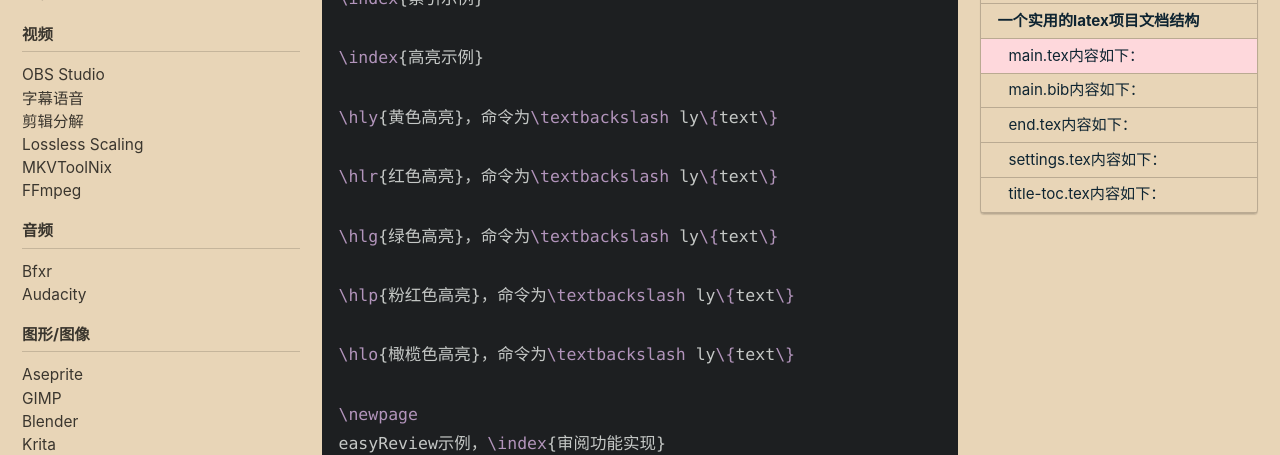
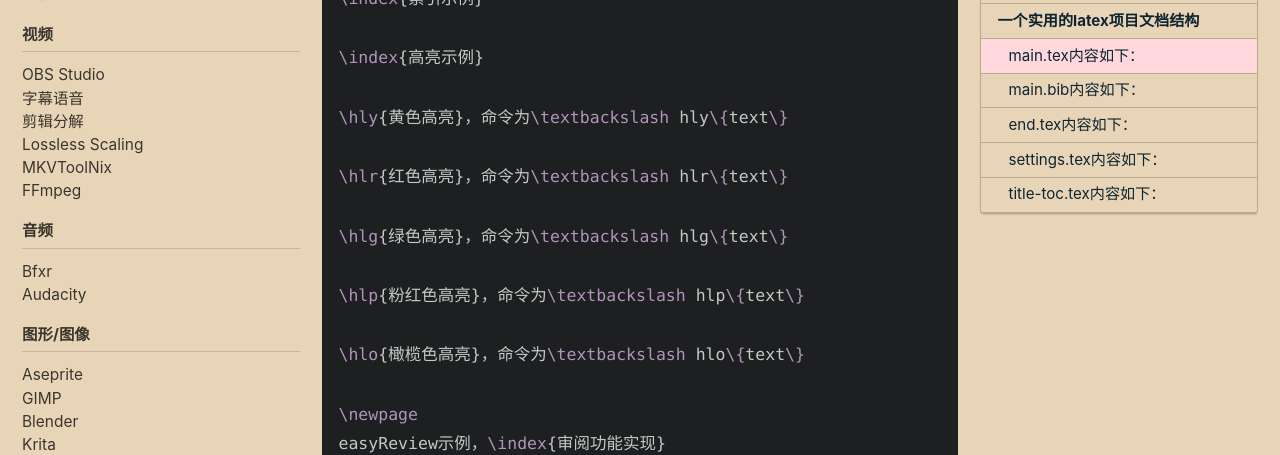
Before and after one commit to Kalix-Green/Kalix-Green.github.io, a Jekyll site: the page built from _software-guide/文本/05-文本-TeXstudio.md, in a window 1280 px wide and 900 px high, scrolled down 4123 px. Shown: the part 152-607 px from the top of the window. Built offline with Jekyll 4.4.1, drawn with Linux system fonts in a browser that asks for light colours; cached includes are drawn as plain includes.

Commit message:
修正texstudio中的main文件部分的高亮部分的命令错误。

```diff
--- a/_software-guide/文本/05-文本-TeXstudio.md
+++ b/_software-guide/文本/05-文本-TeXstudio.md
@@ -126,15 +126,15 @@ project
 
 \index{高亮示例}
 
-\hly{黄色高亮}，命令为\textbackslash ly\{text\}
+\hly{黄色高亮}，命令为\textbackslash hly\{text\}
 
-\hlr{红色高亮}，命令为\textbackslash ly\{text\}
+\hlr{红色高亮}，命令为\textbackslash hlr\{text\}
 
-\hlg{绿色高亮}，命令为\textbackslash ly\{text\}
+\hlg{绿色高亮}，命令为\textbackslash hlg\{text\}
 
-\hlp{粉红色高亮}，命令为\textbackslash ly\{text\}
+\hlp{粉红色高亮}，命令为\textbackslash hlp\{text\}
 
-\hlo{橄榄色高亮}，命令为\textbackslash ly\{text\}
+\hlo{橄榄色高亮}，命令为\textbackslash hlo\{text\}
 
 \newpage
 easyReview示例，\index{审阅功能实现}
```
